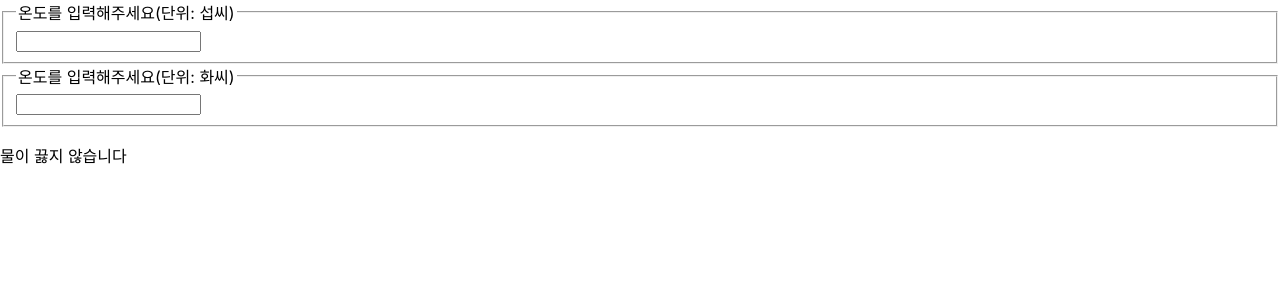
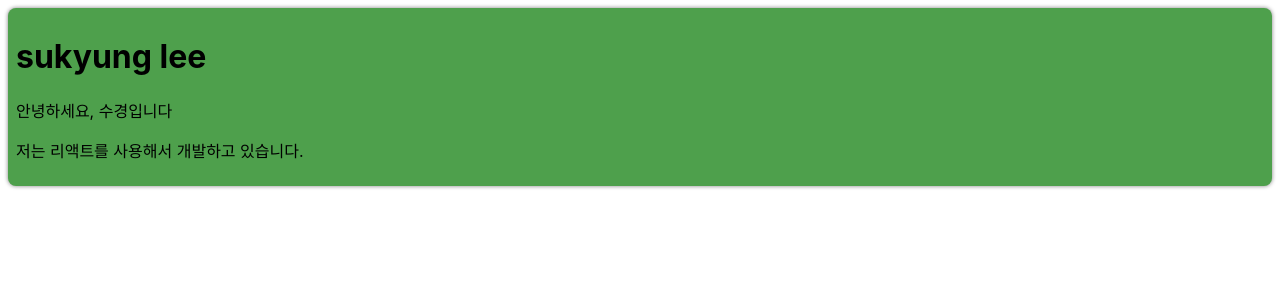
Before and after one commit to sukyung6999/react, a React (Create React App) app in the folder my-app/: page / in a window 1280 px wide. Shown: the top 300 px of the page. Built offline with nearby package versions, Linux system fonts and the light colour scheme.

Commit message:
add: [처음만난리액트] 13장 Composition vs Inheritance

```diff
--- /dev/null
+++ b/my-app/src/chapter_13/Card.jsx
@@ -0,0 +1,18 @@
+function Card(props) {
+  const {title, backgroundColor, children} = props;
+  return (
+    <div
+      style={
+       {margin: 8,
+       padding: 8,
+       borderRadius: 8,
+       boxShadow: '0px 0px 4px grey',
+       backgroundColor: backgroundColor|| 'white'}
+      }
+    >
+      {title && <h1>{title}</h1>}
+      {children}
+    </div>
+  )
+}
+export default Card;
--- /dev/null
+++ b/my-app/src/chapter_13/ProfileCard.jsx
@@ -0,0 +1,11 @@
+import Card from "./Card";
+
+function ProfileCard(props) {
+  return (
+    <Card title="sukyung lee" backgroundColor="#4ea04c">
+      <p>안녕하세요, 수경입니다</p>
+      <p>저는 리액트를 사용해서 개발하고 있습니다.</p>
+    </Card>
+  )
+}
+export default ProfileCard;
--- a/my-app/src/index.js
+++ b/my-app/src/index.js
@@ -14,12 +14,13 @@ import LandingPage from './chapter_09/LandingPage';
 import AttendanceBook from './chapter_10/AttendanceBook';
 import SignUp from './chapter_11/SignUp';
 import Calculator from './chapter_12/calculator';
+import ProfileCard from './chapter_13/ProfileCard';
 
 const root = ReactDOM.createRoot(document.getElementById('root'));
 
 root.render(
   <div>
-    <Calculator/>
+    <ProfileCard/>
   </div>
 )
 
```
